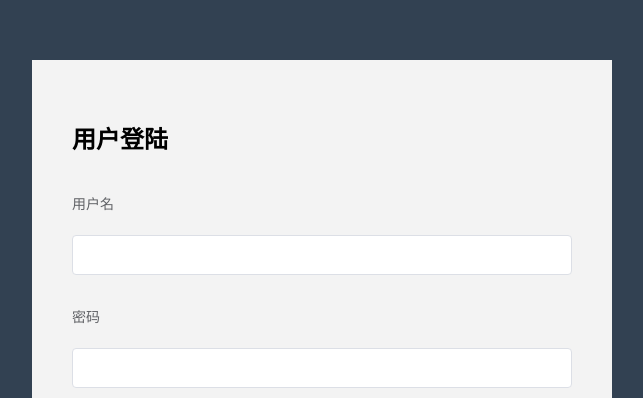
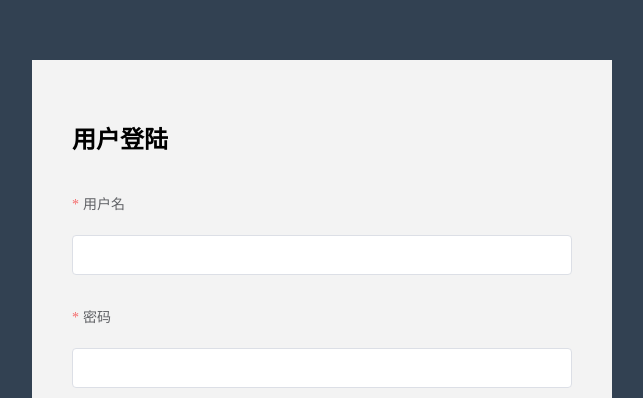
Before and after one commit to adolf-Hitle/back-manager, a Vue app: page /#/login in a window 1280 px wide. Shown: the part 122-520 px from the top of the page, without its empty margins (318-961 px from the left). Built offline with nearby package versions, Linux system fonts and the light colour scheme; the HTML template or start-up script is replaced by a standard one.

Commit message:
验证表单不能为空

```diff
--- a/src/views/login.vue
+++ b/src/views/login.vue
@@ -10,17 +10,17 @@
         ref="ruleForm"
         label-width="100px"
         class="demo-ruleForm"
-        label-position='top'
+        label-position="top"
       >
-        <el-form-item label="用户名" prop="pass">
-          <el-input type="password" v-model="ruleForm.pass" autocomplete="off"></el-input>
+        <el-form-item label="用户名" prop="username">
+          <el-input type="text" v-model="ruleForm.username" autocomplete="off"></el-input>
         </el-form-item>
-        <el-form-item label="密码" prop="pass">
-          <el-input type="password" v-model="ruleForm.pass" autocomplete="off"></el-input>
+        <el-form-item label="密码" prop="password">
+          <el-input type="password" v-model="ruleForm.password" autocomplete="off"></el-input>
         </el-form-item>
 
         <el-form-item>
-          <el-button type="primary" class="my-btn"  @click="submitForm('ruleForm')">登陆</el-button>
+          <el-button type="primary" class="my-btn" @click="submitForm('ruleForm')">登陆</el-button>
         </el-form-item>
       </el-form>
     </div>
@@ -29,69 +29,33 @@
 
 <script>
 export default {
-    name:'login',
+  name: "login",
   data() {
-      var checkAge = (rule, value, callback) => {
-        if (!value) {
-          return callback(new Error('年龄不能为空'));
-        }
-        setTimeout(() => {
-          if (!Number.isInteger(value)) {
-            callback(new Error('请输入数字值'));
-          } else {
-            if (value < 18) {
-              callback(new Error('必须年满18岁'));
-            } else {
-              callback();
-            }
-          }
-        }, 1000);
-      };
-      var validatePass = (rule, value, callback) => {
-        if (value === '') {
-          callback(new Error('请输入密码'));
-        } else {
-          if (this.ruleForm.checkPass !== '') {
-            this.$refs.ruleForm.validateField('checkPass');
-          }
-          callback();
-        }
-      };
-      var validatePass2 = (rule, value, callback) => {
-        if (value === '') {
-          callback(new Error('请再次输入密码'));
-        } else if (value !== this.ruleForm.pass) {
-          callback(new Error('两次输入密码不一致!'));
-        } else {
-          callback();
-        }
-      };
     return {
+      //  表单元素绑定
       ruleForm: {
-          pass: '',
-          checkPass: '',
-          age: ''
+        //用户名
+        username: "",
+        //密码
+        password: ""
       },
+      // 验证规则
       rules: {
-          pass: [
-            { validator: validatePass, trigger: 'blur' }
+        username: [
+          { required: true, message: "用户名字不能为空", trigger: "blur" }
         ],
-          checkPass: [
-            { validator: validatePass2, trigger: 'blur' }
-          ],
-          age: [
-            { validator: checkAge, trigger: 'blur' }
-          ]
+        password: [
+          { required: true, message: "密码不能为空", trigger: "blur" }]
       }
     };
   },
   methods: {
     submitForm(formName) {
-        this.$refs[formName].validate((valid) => {
+      this.$refs[formName].validate(valid => {
         if (valid) {
-            alert('submit!');
+          alert("submit!");
         } else {
-            console.log('error submit!!');
+          console.log("error submit!!");
           return false;
         }
       });
@@ -100,7 +64,7 @@ export default {
       this.$refs[formName].resetFields();
     }
   }
-  }
+};
 </script>
 
 <style lang='less' scoped>
@@ -114,17 +78,17 @@ export default {
   // 内容竖直方向 对齐方式
   align-items: center;
 
-.for-cantainer{
+  .for-cantainer {
     width: 580px;
     height: 437px;
     background-color: #f3f3f3;
     padding: 60px 40px;
-    .my-btn{
+    .my-btn {
       width: 100%;
       margin-top: 20px;
     }
   }
-.login-title{
+  .login-title {
     margin-bottom: 30px;
   }
 }
```
Lines whose indentation alone changed are shown as unchanged.
